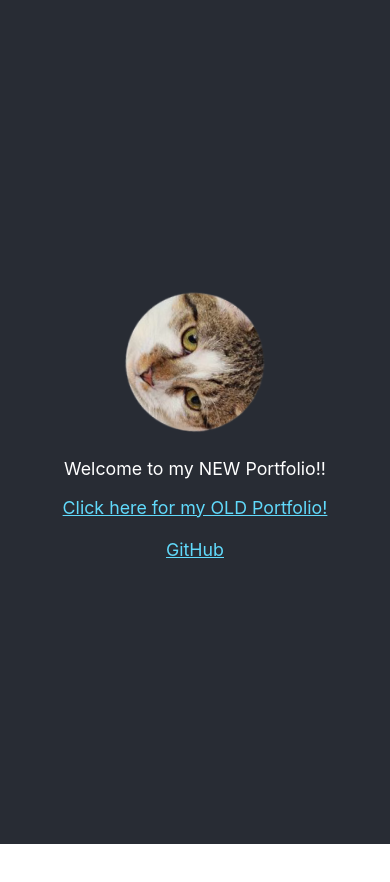
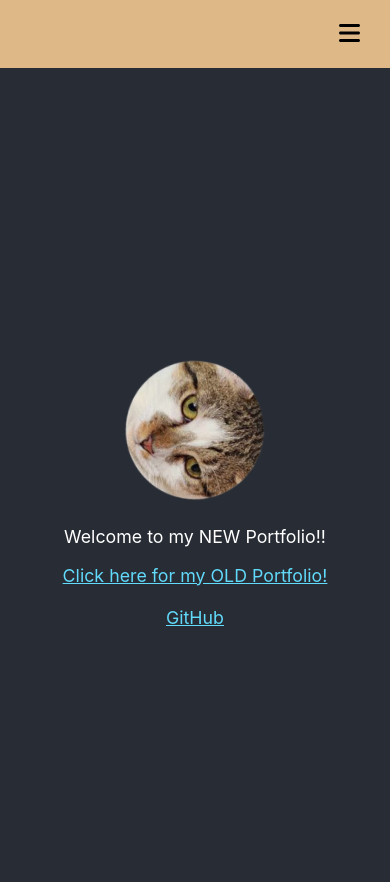
Before and after one commit to Flopez99/Facundo-Portfolio, a React (Create React App) app in the folder client/: page / in a window 390 px wide. Shown: the top 882 px of the page. Before the commit the page ends 844 px from the top, so only its background shows below. Built offline with nearby package versions, Linux system fonts and the light colour scheme.

Commit message:
Added hamburger menu for mobile devices

```diff
--- a/client/package.json
+++ b/client/package.json
@@ -4,6 +4,9 @@
   "homepage": "https://flopez99.github.io/Facundo-Portfolio/",
   "private": true,
   "dependencies": {
+    "@fortawesome/fontawesome-svg-core": "^6.5.2",
+    "@fortawesome/free-solid-svg-icons": "^6.5.2",
+    "@fortawesome/react-fontawesome": "^0.2.2",
     "@testing-library/jest-dom": "^5.17.0",
     "@testing-library/react": "^13.4.0",
     "@testing-library/user-event": "^13.5.0",
--- a/client/src/Navbar.js
+++ b/client/src/Navbar.js
@@ -1,39 +1,32 @@
 import React, { useState } from 'react';
 import { Link } from 'react-router-dom';
+import { FontAwesomeIcon } from '@fortawesome/react-fontawesome';
+import { faBars, faTimes } from '@fortawesome/free-solid-svg-icons';
 import './styling/Navbar.css';
 
-function Navbar(){
+function Navbar() {
   const [isOpen, setIsOpen] = useState(false);
-    const  toggleNavbar = ()=>{
+  const toggleNavbar = () => {
     setIsOpen(!isOpen);
-    }
+  };
 
-    return(
+  return (
     <nav className="navBar">
       <div className="navbar-container">
+
         <div className={`navbar-links ${isOpen ? 'active' : ''}`}>
           <ul>
-                        <li>
-                            <Link to="/">Home</Link>
-                        </li>
-                        <li>
-                            <Link to="/about">About</Link>
-                        </li>
-                        <li>
-                            <Link to="/projects">Projects</Link>
-                        </li>
-                        <li>
-                            <Link to="/playground">Playground</Link>
-                        </li>
-                        <li>
-                            <Link to="/contact">Contact</Link>
-                        </li>
+            <li><Link to="/">Home</Link></li>
+            <li><Link to="/about">About</Link></li>
+            <li><Link to="/projects">Projects</Link></li>
+            <li><Link to="/playground">Playground</Link></li>
+            <li><Link to="/contact">Contact</Link></li>
           </ul>
         </div>
-                <div className="navbar-toggle" onClick={toggleNavbar}>
-                    <i className={`fas ${isOpen ? 'fa-times' : 'fa-bars'}`}></i>
       </div>
-            </div>
+      <button className="navbar-toggle" onClick={toggleNavbar}>
+        <FontAwesomeIcon icon={isOpen ? faTimes : faBars} />
+      </button>
     </nav>
   );
 }
--- a/client/src/styling/Navbar.css
+++ b/client/src/styling/Navbar.css
@@ -1,10 +1,15 @@
+/* Main navbar styles */
 .navBar {
   background-color: burlywood;
   overflow: hidden;
+  display: flex;
+  justify-content: space-between;
+  align-items: center;
+  padding: 10px 20px;
+  position: relative;
 }
 
-
-.navBar ul{
+.navBar ul {
   list-style-type: none;
   margin: 0;
   padding: 0;
@@ -24,16 +29,20 @@
   background-color: #575757;
 }
 
+/* Navbar toggle button for mobile view */
 .navbar-toggle {
   font-size: 1.5rem;
   cursor: pointer;
   display: none; /* Hide by default */
+  background: none;
+  border: none;
+  padding: 10px;
+  margin: 0;
+  position: relative;
+  z-index: 1000; /* Ensure it's on top */
 }
 
-  .navbar-toggle i {
-    margin: 0;
-  }
-
+/* Media query for mobile view */
 @media (max-width: 768px) {
   .navbar-links {
     position: fixed;
@@ -45,6 +54,9 @@
     transform: translateX(-100%);
     transition: transform 0.3s ease-in-out;
     z-index: 999;
+    display: flex;
+    flex-direction: column;
+    align-items: flex-start;
   }
 
   .navbar-links.active {
@@ -54,12 +66,10 @@
   .navbar-links ul {
     flex-direction: column;
     padding: 20px;
+    width: 100%;
   }
 
   .navbar-toggle {
     display: block; /* Show toggle icon on mobile */
   }
-    .navbar-logo, .navbar-toggle {
-        display: block;
 }
-  }
```
Also changed, not shown: 1 other file (tests, documents, lock files or other folders). Lines whose indentation alone changed are shown as unchanged.
